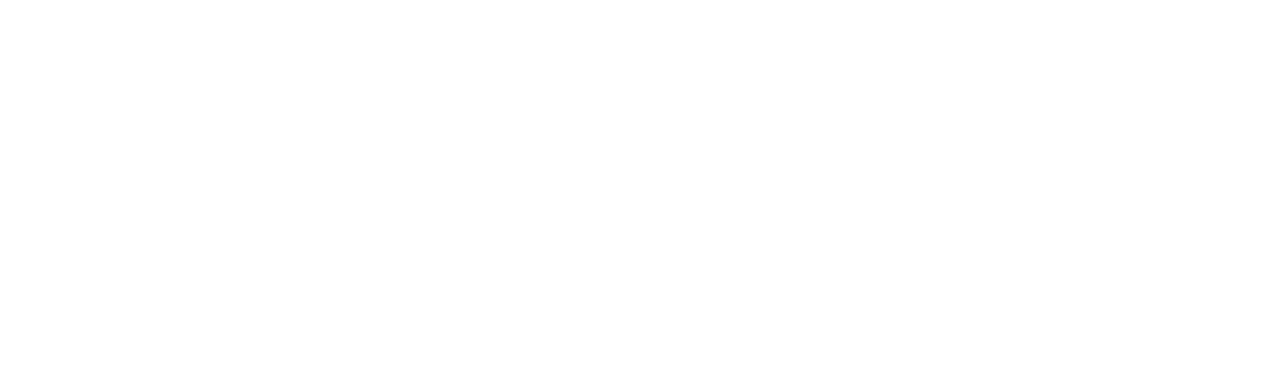
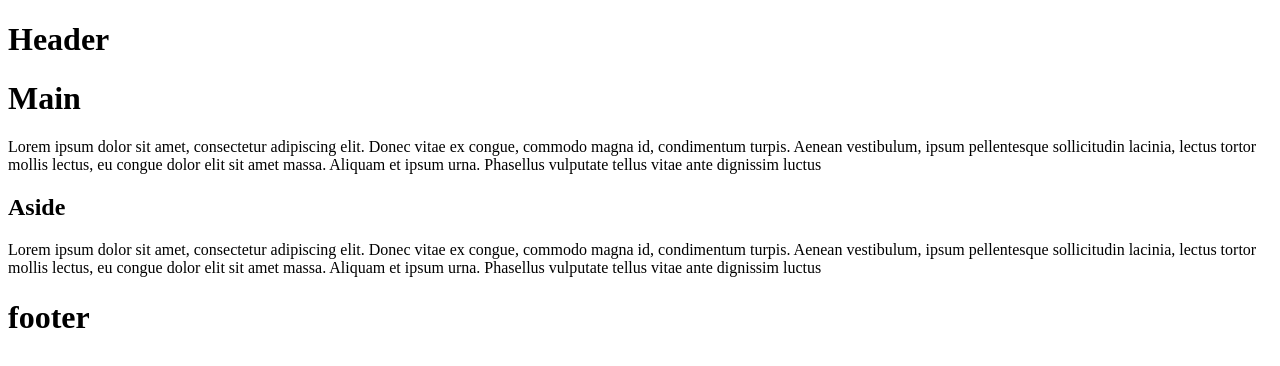
Before and after one commit to JoakimWibe/lesson-task_3.3, a plain HTML site: page index.html in a window 1280 px wide. Drawn offline with Linux system fonts and the light colour scheme.

Commit message:
Update index.html

```diff
--- a/index.html
+++ b/index.html
@@ -8,16 +8,19 @@
     </head>
     <body>
         <header>
-
+            <h1>Header</h1>
         </header>
         <main>
-
+            <h1>Main</h1>
+            <p>Lorem ipsum dolor sit amet, consectetur adipiscing elit. Donec vitae ex congue, commodo magna id, condimentum turpis. Aenean vestibulum, ipsum pellentesque sollicitudin lacinia, lectus tortor mollis lectus, eu congue dolor elit sit amet massa. Aliquam et ipsum urna. Phasellus vulputate tellus vitae ante dignissim luctus
+            </p>
         </main>
         <aside>
-
+            <h1>Aside</h1>
+            <p>Lorem ipsum dolor sit amet, consectetur adipiscing elit. Donec vitae ex congue, commodo magna id, condimentum turpis. Aenean vestibulum, ipsum pellentesque sollicitudin lacinia, lectus tortor mollis lectus, eu congue dolor elit sit amet massa. Aliquam et ipsum urna. Phasellus vulputate tellus vitae ante dignissim luctus</p>
         </aside>
         <footer>
-
+            <h1>footer</h1>
         </footer>
     </body>
 </html>
```
